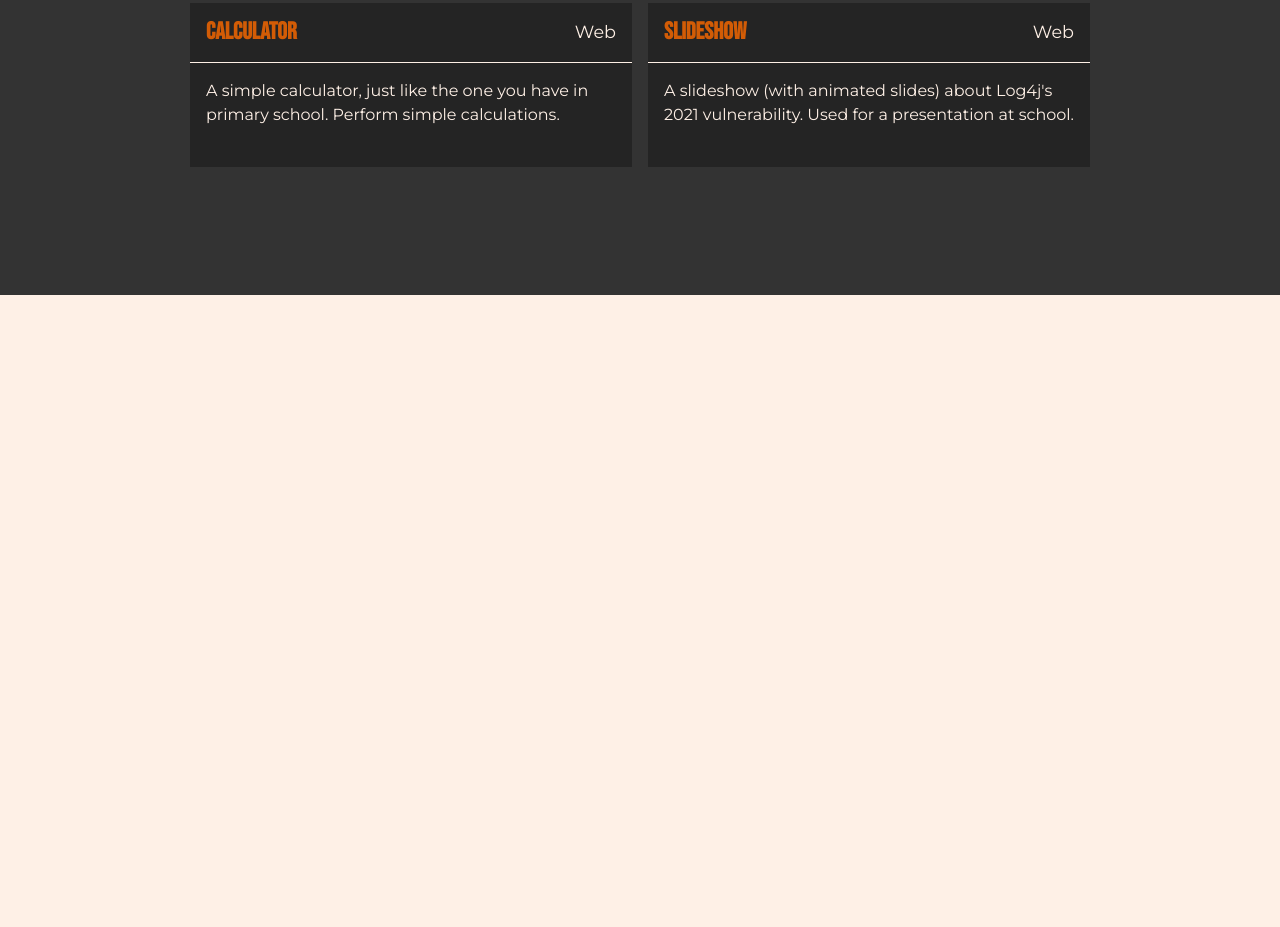
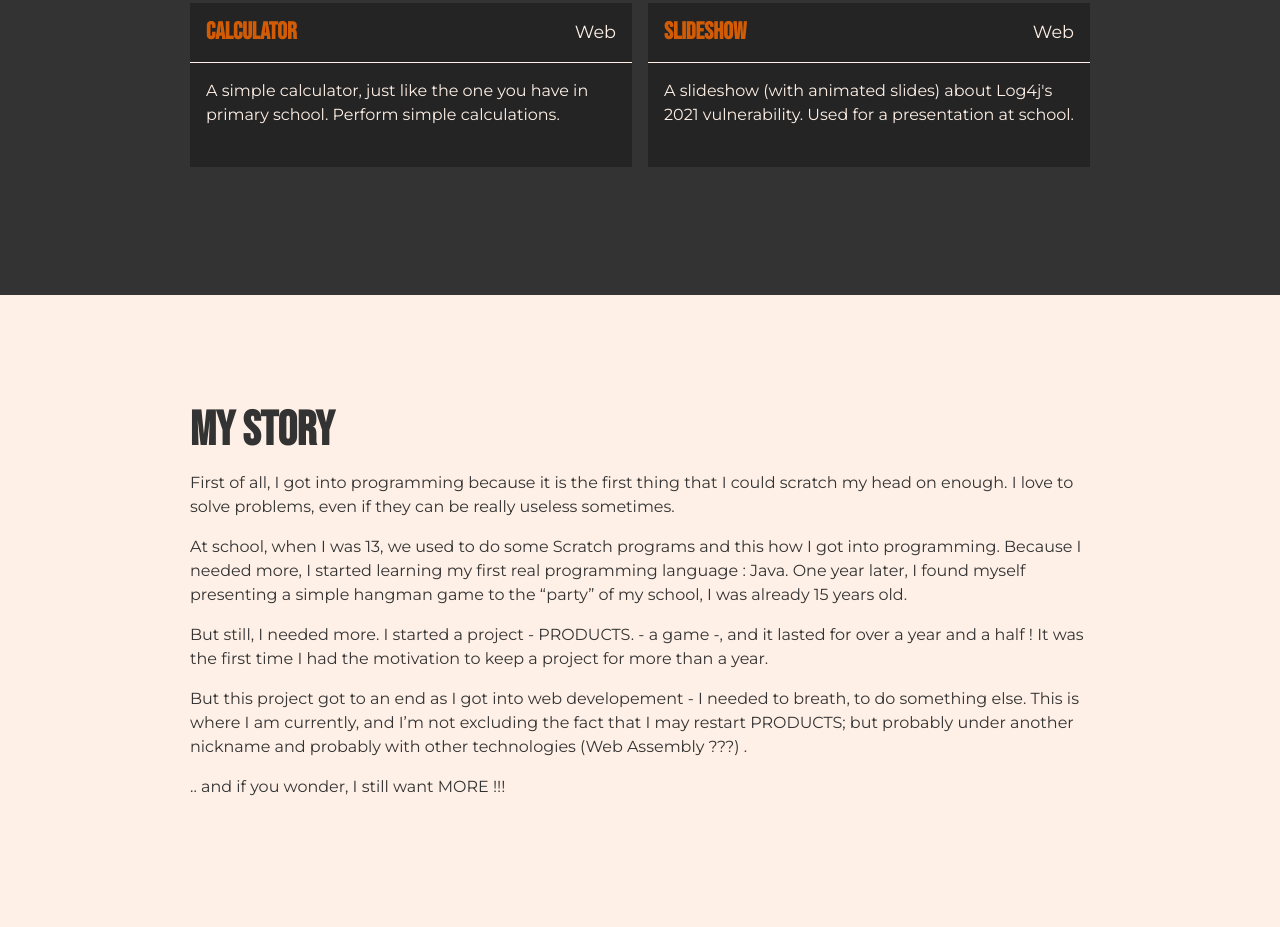
Before and after one commit to MartinHeywang/martinheywang.github.io, a website built with Vite: page index.html in a window 1280 px wide. Shown: the part 783-1710 px from the top of the page. Before the commit the page ends 1078 px from the top, so only its background shows below. Built offline with nearby package versions, Linux system fonts and the light colour scheme.

Commit message:
Created simple story section (to be reworked)

```diff
--- a/index.html
+++ b/index.html
@@ -28,7 +28,9 @@
                 <div class="landing__text">
                     <h1 class="landing__title">Martin Heywang</h1>
                     <p class="landing__p">I'm a young, french, self-taught, always-smiling developer.</p>
-                    <button class="landing__btn" onclick="javascript:location.hash='#projects'">My Projects</button>
+                    <button class="landing__btn" onclick="javascript:location.hash='#projects'">
+                        My Projects
+                    </button>
                 </div>
             </div>
         </section>
@@ -79,5 +81,34 @@
                 </ul>
             </div>
         </section>
+        <section id="story" class="story">
+            <div class="container">
+                <h2 class="story__title">My Story</h2>
+
+                <p class="story__p">
+                    First of all, I got into programming because it is the first thing that I could
+                    scratch my head on enough. I love to solve problems, even if they can be really
+                    useless sometimes.
+                </p>
+                <p class="story__p">
+                    At school, when I was 13, we used to do some Scratch programs and this how I got into
+                    programming. Because I needed more, I started learning my first real programming
+                    language : Java. One year later, I found myself presenting a simple hangman game to
+                    the “party” of my school, I was already 15 years old.
+                </p>
+                <p>
+                    But still, I needed more. I started a project - PRODUCTS. - a game -, and it lasted
+                    for over a year and a half ! It was the first time I had the motivation to keep a
+                    project for more than a year.
+                </p>
+                <p>
+                    But this project got to an end as I got into web developement - I needed to breath,
+                    to do something else. This is where I am currently, and I’m not excluding the fact
+                    that I may restart PRODUCTS; but probably under another nickname and probably with
+                    other technologies (Web Assembly ???) .
+                </p>
+                <p>.. and if you wonder, I still want MORE !!!</p>
+            </div>
+        </section>
     </body>
 </html>
--- a/scss/main.scss
+++ b/scss/main.scss
@@ -3,6 +3,7 @@
 
 @use "./landing-section.scss";
 @use "./projects-section.scss";
+@use "./story-section.scss";
 
 $breakpoint: 42em;
 
```
Also changed, not shown: scss/story-section.scss (added).
